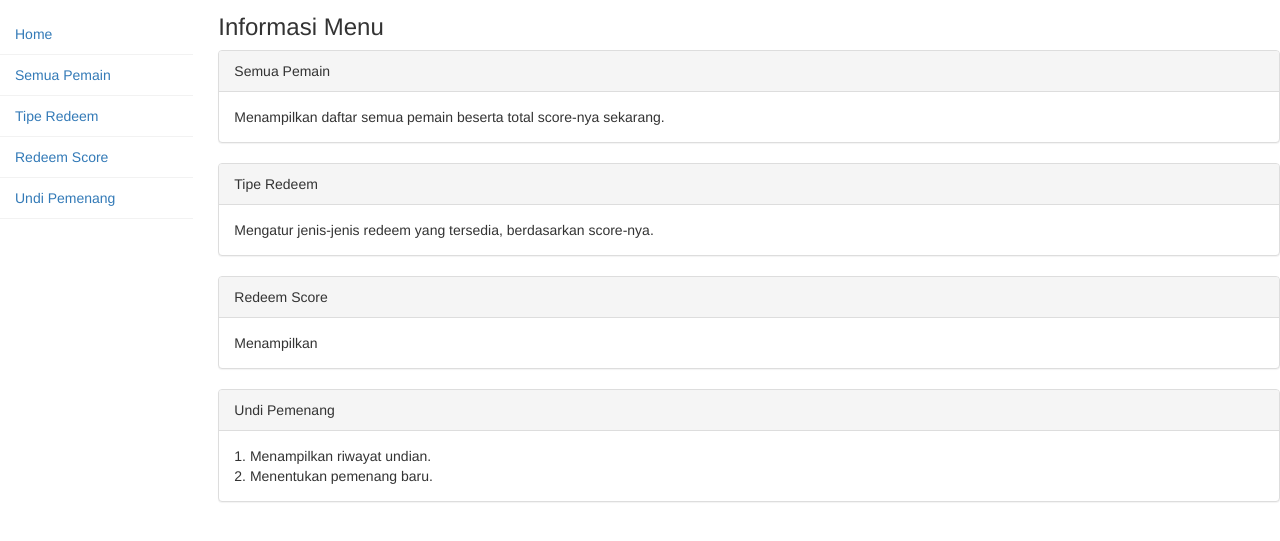
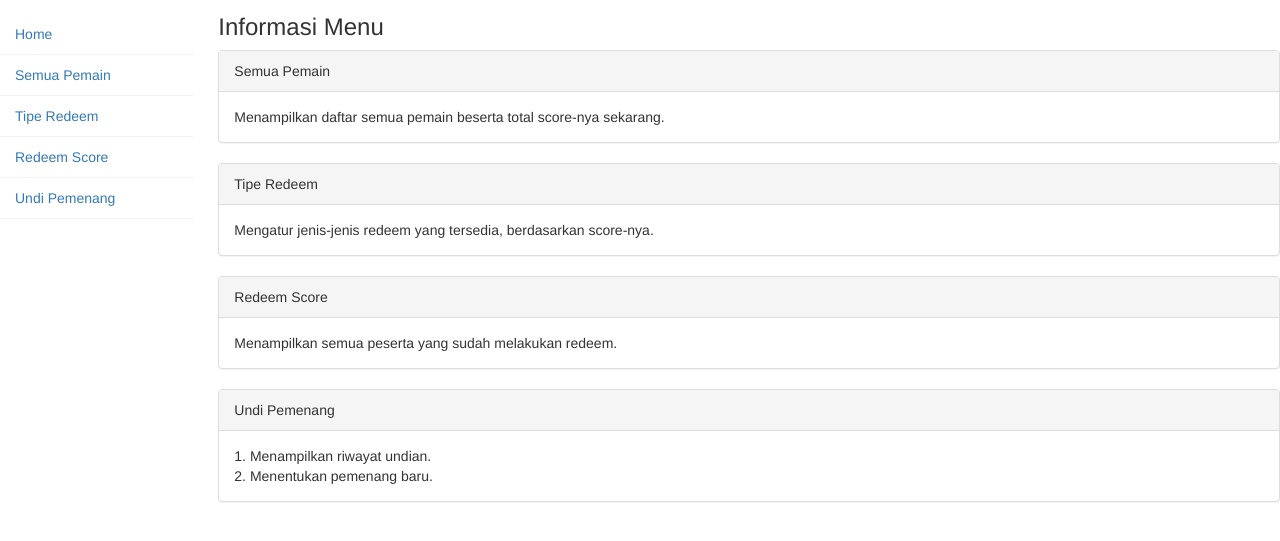
Before and after one commit to tekdungtralala/makarizo_webadmin, a website: page angularapp/index.html in a window 1280 px wide. Shown: the part 57-598 px from the top of the page. Drawn offline with nearby package versions, Linux system fonts and the light colour scheme; some packages are replaced by stand-ins of ours; a script that the page names is missing.

Commit message:
Update dashboard

```diff
--- a/angularapp/app/dashboard/dashboard.html
+++ b/angularapp/app/dashboard/dashboard.html
@@ -19,7 +19,7 @@
 <div class="panel panel-default">
 	<div class="panel-heading">Redeem Score</div>
 	<div class="panel-body">
-		Menampilkan
+		Menampilkan semua peserta yang sudah melakukan redeem.
 	</div>
 </div>
 <div class="panel panel-default">
```
